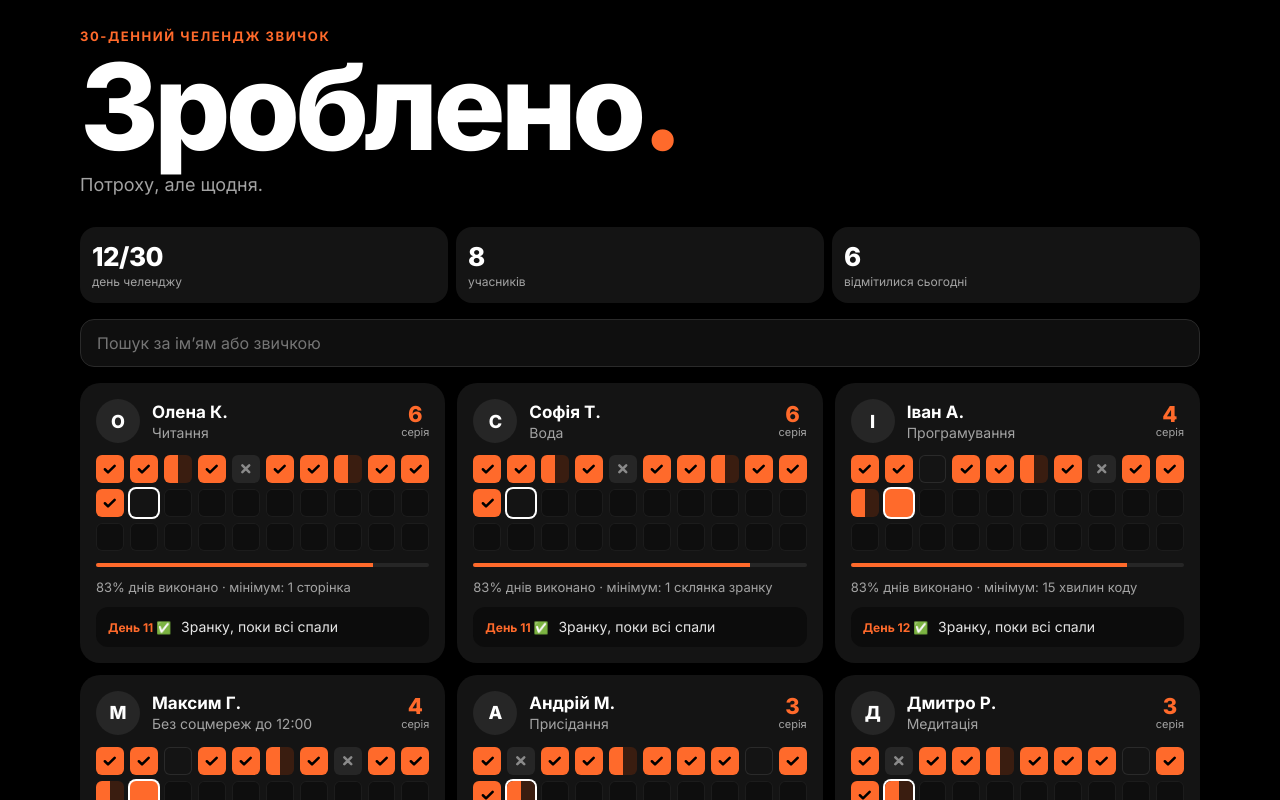
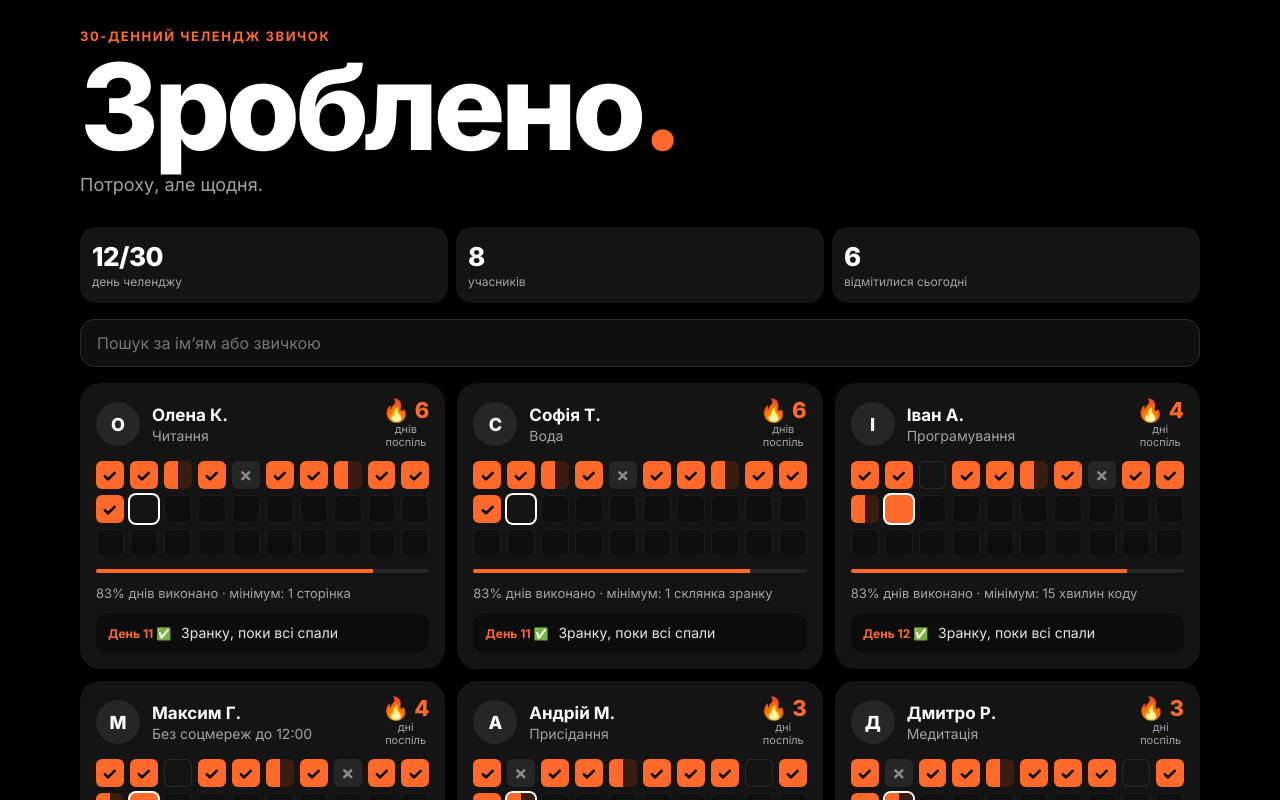
Before and after one commit to Ivan-Andrusyshyn/zrobleno-bot, an Angular app in the folder landing/: page / in a window 1280 px wide. Shown: the top 800 px of the page. Built offline with nearby package versions, Linux system fonts and the light colour scheme.

Commit message:
Landing: show '🔥 N днів поспіль' instead of 'серія'
Co-Authored-By: Claude Opus 5.5 <noreply@anthropic.com>
Claude-Session: https://claude.ai/code/session_01Nz1Ag6bDrBid17aUCnddyN

```diff
--- a/landing/src/app/home.ts
+++ b/landing/src/app/home.ts
@@ -2,7 +2,7 @@ import { Component, computed, inject, signal } from '@angular/core';
 import { RouterLink } from '@angular/router';
 import { DataService } from './data.service';
 import { DayGrid } from './day-grid';
-import { STATUS_ICON, cleanText, completion, currentStreak } from './models';
+import { STATUS_ICON, cleanText, completion, currentStreak, daysWord } from './models';
 
 @Component({
   selector: 'app-home',
@@ -37,8 +37,8 @@ import { STATUS_ICON, cleanText, completion, currentStreak } from './models';
                 <h2>{{ p.name }}</h2>
                 <p>{{ p.habit }}</p>
               </div>
-              <div class="streak" [attr.aria-label]="'Серія ' + p.streak + ' днів'">
-                <b>{{ p.streak }}</b><span>серія</span>
+              <div class="streak" [attr.aria-label]="p.streak + ' ' + daysWord(p.streak) + ' поспіль'">
+                <b>@if (p.streak > 0) {🔥 }{{ p.streak }}</b><span>{{ daysWord(p.streak) }}<br />поспіль</span>
               </div>
             </div>
             <app-day-grid [days]="p.days" [currentDay]="day()" />
@@ -87,7 +87,7 @@ import { STATUS_ICON, cleanText, completion, currentStreak } from './models';
     .who p { margin: 2px 0 0; color: var(--muted); font-size: 14px; white-space: nowrap; overflow: hidden; text-overflow: ellipsis; }
     .streak { text-align: center; display: grid; }
     .streak b { color: var(--accent); font-size: 22px; font-weight: 800; line-height: 1; }
-    .streak span { font-size: 11px; color: var(--muted); }
+    .streak span { font-size: 11px; color: var(--muted); line-height: 1.2; margin-top: 2px; }
     .bar { height: 4px; border-radius: 2px; background: #262626; overflow: hidden; }
     .bar i { display: block; height: 100%; background: var(--accent); }
     .meta { margin: 0; font-size: 13px; color: var(--muted); }
@@ -111,6 +111,7 @@ import { STATUS_ICON, cleanText, completion, currentStreak } from './models';
   `,
 })
 export class Home {
+  protected readonly daysWord = daysWord;
   data = inject(DataService);
   q = signal('');
   icon = STATUS_ICON;
--- a/landing/src/app/models.ts
+++ b/landing/src/app/models.ts
@@ -59,3 +59,11 @@ export function cleanText(text: string): string {
     .trim();
   return t || text.trim();
 }
+
+/** 1 день, 2 дні, 5 днів */
+export function daysWord(n: number): string {
+  const a = n % 10, b = n % 100;
+  if (a === 1 && b !== 11) return 'день';
+  if (a >= 2 && a <= 4 && (b < 12 || b > 14)) return 'дні';
+  return 'днів';
+}
--- a/landing/src/app/participant.ts
+++ b/landing/src/app/participant.ts
@@ -2,7 +2,7 @@ import { Component, computed, inject, input } from '@angular/core';
 import { RouterLink } from '@angular/router';
 import { DataService } from './data.service';
 import { DayGrid } from './day-grid';
-import { STATUS_ICON, cleanText, completion, currentStreak } from './models';
+import { STATUS_ICON, cleanText, completion, currentStreak, daysWord } from './models';
 
 @Component({
   selector: 'app-participant',
@@ -17,7 +17,7 @@ import { STATUS_ICON, cleanText, completion, currentStreak } from './models';
       </header>
 
       <section class="stats">
-        <div class="stat"><b>{{ streak() }}</b><span>серія днів</span></div>
+        <div class="stat"><b>@if (streak() > 0) {🔥 }{{ streak() }}</b><span>{{ daysWord(streak()) }} поспіль</span></div>
         <div class="stat"><b>{{ pct() }}%</b><span>виконано</span></div>
         <div class="stat"><b>{{ count('done') }}/{{ count('min') }}/{{ count('miss') }}</b><span>✅ / 🟨 / ❌</span></div>
       </section>
@@ -78,6 +78,7 @@ import { STATUS_ICON, cleanText, completion, currentStreak } from './models';
   `,
 })
 export class ParticipantPage {
+  protected readonly daysWord = daysWord;
   private data = inject(DataService);
   id = input.required<string>();
 
```
